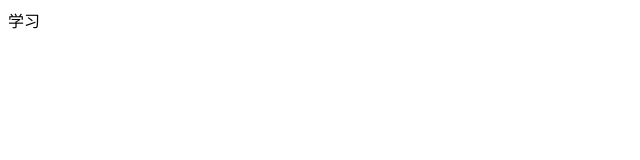
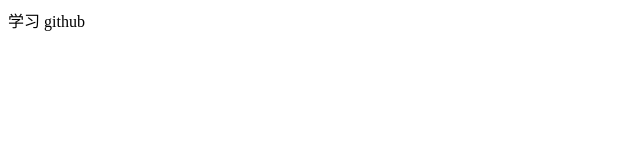
Before and after one commit to forever9771/test, a plain HTML site: page index.html in a window 1280 px wide. Shown: the full height of the page, 0-640 px from the left. Drawn offline with Linux system fonts and the light colour scheme.

Commit message:
third commit

```diff
--- a/index.html
+++ b/index.html
@@ -6,6 +6,6 @@
     <title>Document</title>
 </head>
 <body>
-    学习
+    学习 github
 </body>
 </html>
```
